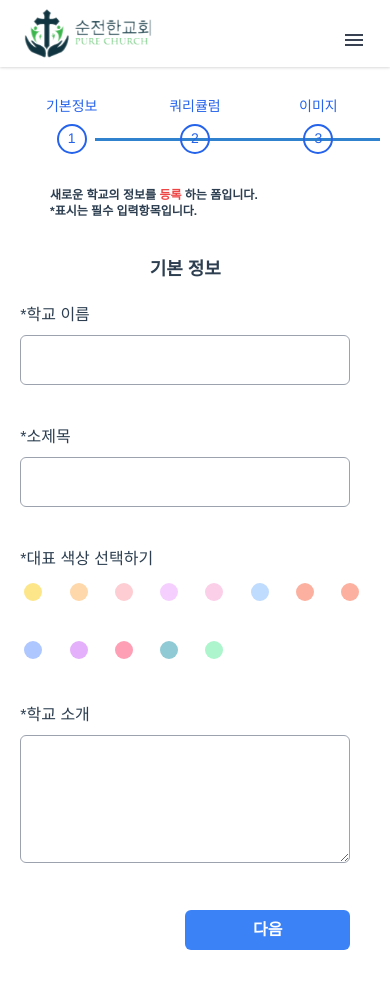
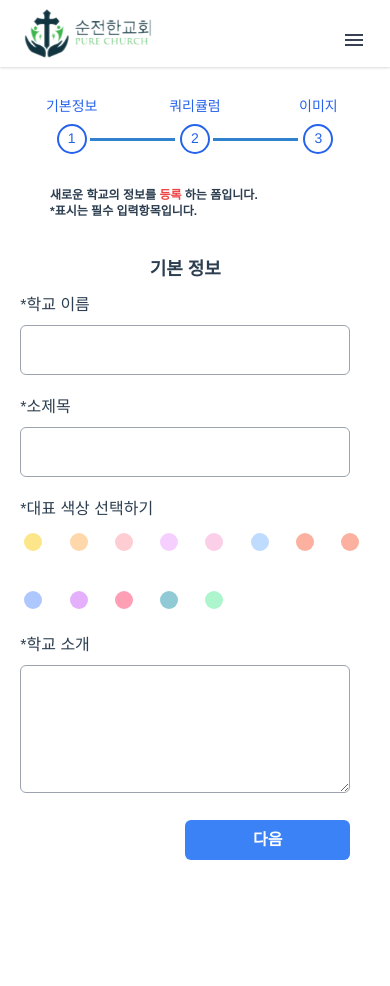
Before and after one commit to parkyoungmean/pure-church, a Vue app: page /schoolregistration in a window 390 px wide. After the commit the page ends 886 px from the top, so only its background shows below. Built offline with nearby package versions, Linux system fonts and the light colour scheme.

Commit message:
10-13-01 SchoolRegistration: improve Progress-bar's CSS

```diff
--- a/src/components/school/SchoolRegistration.vue
+++ b/src/components/school/SchoolRegistration.vue
@@ -22,7 +22,7 @@
   <!-- End of Close Button -->
   <!-- SCHOOL REGISTER -->
   <div class="container mx-auto">
-    <!-- progressbar -->
+    <!-- Progressbar -->
     <div class="progress-bar flex my-5 text-sm md:text-lg">
       <div class="step" v-for="(step, index) in progress_bar" :key="index">
         <p
@@ -35,7 +35,9 @@
           class="bullet border-2 border-blue-600 rounded-full"
           :class="{ active: step.isActive }"
         >
-          <span class="absolute left-2.5 text-center text-blue-600">{{ index + 1 }}</span>
+          <span class="absolute left-2.5 text-center text-blue-600">{{
+            index + 1
+          }}</span>
         </div>
         <div
           class="check fas fa-check"
@@ -43,75 +45,8 @@
         ></div>
       </div>
     </div>
-    <!-- Steper -->
-    <!-- <div class="relative w-full mb-20 px-5">
-      <div class="w-full flex justify-between px-4 py-4">
-        <button
-          class="
-            w-8
-            h-8
-            bg-amber-500
-            rounded-md
-            text-white
-            transition
-            duration-300
-            hover:bg-green-500
-            disabled:bg-gray-400
-          "
-        >
-          1
-        </button>
-        <button
-          class="
-            w-8
-            h-8
-            bg-amber-500
-            rounded-md
-            text-white
-            transition
-            duration-300
-            hover:bg-green-500
-            disabled:bg-gray-400
-          "
-        >
-          2
-        </button>
-        <button
-          class="
-            w-8
-            h-8
-            bg-amber-500
-            rounded-md
-            text-white
-            transition
-            duration-300
-            hover:bg-green-500
-            disabled:bg-gray-400
-          "
-        >
-          3
-        </button>
-        <button
-          class="
-            w-8
-            h-8
-            bg-amber-500
-            rounded-md
-            text-white
-            transition
-            duration-300
-            hover:bg-green-500
-            disabled:bg-gray-400 disabled
-          "
-        >
-          4
-        </button>
-      </div>
-      <div class="w-full px-8 -mt-8">
-        <div class="w-full h-[1px] bg-amber-800"></div>
-      </div>
-    </div> -->
-    <!-- End of Steper -->
+    <!-- End of Progressbar -->
+
     <h1
       class="
         w-full
@@ -688,9 +623,7 @@ export default {
       const slidePage = document.querySelector(".slidepage");
       slidePage.style.marginLeft = `${pos}%`;
       progress_bar[current].isActive = true;
-      /* eval('isActive' + current + '= true'); */
       current += 1;
-      console.log(current);
     };
     const prevBtn = (pos) => {
       const slidePage = document.querySelector(".slidepage");
@@ -698,8 +631,6 @@ export default {
 
       current -= 1;
       progress_bar[current].isActive = false;
-      /* eval('isActive' + current + '= false'); */
-      console.log(current);
     };
 
     const addLecture = () => {
@@ -744,7 +675,10 @@ export default {
         img: img.value,
       };
 
+      progress_bar[current].isActive = true;
+
       store.createSchool(school).then(() => {
+
         /* 초기화 */
         school_name.value = "";
         subtitle.value = ""; // 소제목
@@ -815,7 +749,7 @@ export default {
 .progress-bar .step .bullet:before,
 .progress-bar .step .bullet:after {
   position: absolute;
-  content: '';
+  content: "";
   bottom: 11px;
   right: -270px;
   height: 3px;
@@ -849,7 +783,7 @@ export default {
 .progress-bar .step .check {
   position: absolute;
   left: 50%;
-  top: 70%;
+  top: 72%;
   transform: translate(-50%, -50%);
   display: none;
 }
@@ -858,9 +792,6 @@ export default {
   color: #fff;
 }
 
-/*
-
- */
 label {
   display: block;
   margin-bottom: 0.5rem;
@@ -887,8 +818,8 @@ input {
 }
 
 .form .form-step {
-  width: 23%;
-  margin: 0 75px 0 0;
+  width: 25%;
+  margin: 0 0 0 0;
   transition: margin-left 0.3s ease-in-out;
 }
 
@@ -954,9 +885,20 @@ input {
 }
 
 @media (max-width: 768px) {
+  .progress-bar .step .bullet:before,
+  .progress-bar .step .bullet:after {
+    position: absolute;
+    content: "";
+    bottom: 11px;
+    right: -220px;
+    height: 3px;
+    width: 210px;
+    background: #3182ce;
+  }
+
   .form .form-step .field {
     width: 450px;
-    margin: 40px 0;
+    margin: 15px 0;
     position: relative;
   }
   .form .form-step .field .option_item {
@@ -979,14 +921,86 @@ input {
 
   .option_item .radio {
     position: absolute;
-    top: 3px;
-    left: 0px;
+    top: 7px;
+    left: 3px;
     z-index: 1;
     opacity: 0;
   }
 }
 
 @media (max-width: 540px) {
+  .container .progress-bar .step {
+    position: relative;
+    text-align: center;
+    width: 100%;
+  }
+
+  .progress-bar .step p.active {
+    color: #d43f8d;
+  }
+  .progress-bar .step .bullet {
+    position: relative;
+    height: 30px;
+    width: 30px;
+    display: inline-block;
+    transition: 0.2s;
+  }
+
+  .progress-bar .step .bullet.active {
+    border-color: #d43f8d;
+    background: #d43f8d;
+  }
+  .progress-bar .step:last-child .bullet:before,
+  .progress-bar .step:last-child .bullet:after {
+    display: none;
+  }
+
+  .progress-bar .step .bullet:before,
+  .progress-bar .step .bullet:after {
+    position: absolute;
+    content: "";
+    bottom: 11px;
+    right: -90px;
+    height: 3px;
+    width: 85px;
+    background: #3182ce;
+  }
+  .progress-bar .step .bullet.active:after {
+    background: #d43f8d;
+    transform: scaleX(0);
+    transform-origin: left;
+    animation: animate 0.3s linear forwards;
+  }
+
+  @keyframes animate {
+    100% {
+      transform: scaleX(1);
+    }
+  }
+
+  .progress-bar .step .bullet span {
+    font-weight: 500;
+    line-height: 25px;
+    left: 50%;
+    transform: translateX(-50%);
+  }
+
+  .progress-bar .step .bullet.active span {
+    display: none;
+  }
+
+  .progress-bar .step .check {
+    position: absolute;
+    left: 50%;
+    top: 70%;
+    transform: translate(-50%, -50%);
+    display: none;
+  }
+  .progress-bar .step .check.active {
+    display: block;
+    color: #fff;
+  }
+
   .form .form-step {
     width: 22%;
     margin: 0 45px 0 0;
@@ -994,7 +1008,7 @@ input {
   }
   .form .form-step .field {
     width: 330px;
-    margin: 20px 0;
+    margin: 10px 0;
     position: relative;
   }
 
```
